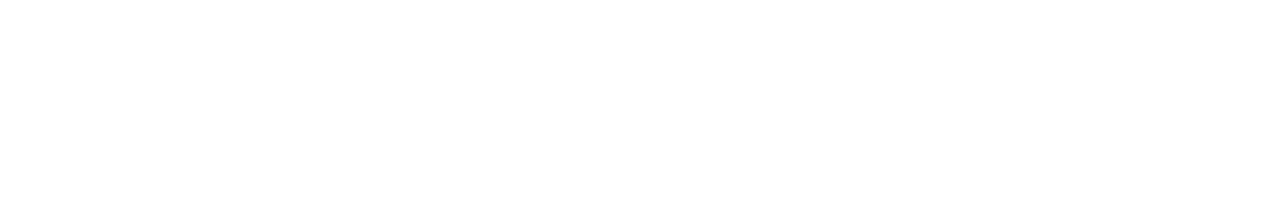
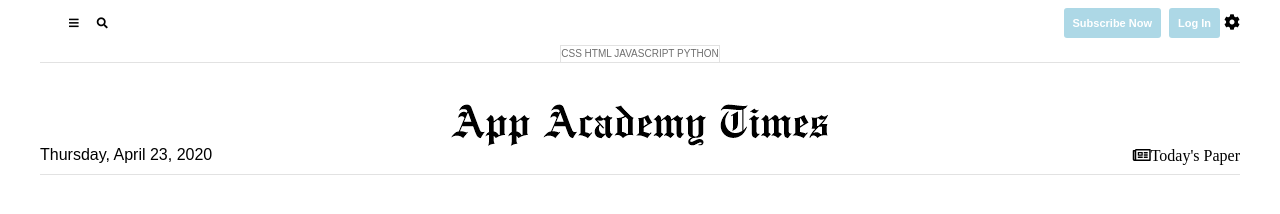
Before and after one commit to giancarlo-sanchez/aa-times, a plain HTML site: page index.html in a window 1280 px wide. Drawn offline with Linux system fonts and the light colour scheme.

Commit message:
masthead completed

```diff
--- /dev/null
+++ b/home-page.js
@@ -0,0 +1,20 @@
+
+function makeDate () {
+    const today = new Date;
+    const day = today.getDate();
+    const weekday = today.getDay();
+    const month = today.getMonth();
+    const year = today.getFullYear();
+    const months = ["January", "February", "March", "April", "May", "June",
+        "July", "August", "September", "October", "November", "December"]
+    const weekdays = ["Sunday", "Monday", "Tuesday", "Wednesday", "Thursday", "Friday", "Saturday"];
+    const fullDate = `${weekdays[weekday]}, ${months[month]} ${day}, ${year}`;
+    return fullDate;
+}
+
+window.addEventListener('DOMContentLoaded', () => {
+
+const todayDate = document.getElementsByClassName("masthead__date");
+todayDate[0].innerHTML = `${makeDate()}`;
+
+});
--- a/index.html
+++ b/index.html
@@ -3,9 +3,59 @@
 <head>
     <meta charset="UTF-8">
     <meta name="viewport" content="width=device-width, initial-scale=1.0">
-    <title>Document</title>
+
+    <link rel="stylesheet" type="text/css" href="https://use.fontawesome.com/releases/v5.0.12/css/all.css">
+    <link rel="stylesheet" type="text/css" href="stylesheets/main-styles.css">
+
+    <script type="text/javascript" src="home-page.js"></script>
+    <title>App Academy Times</title>
+
 </head>
+
 <body>
+    <header>
 
+    <div class="masthead">
+        <div class="masthead__menu-and-search">
+            <div class="masthead__menuButton">
+                <i class="fa fa-bars"></i>
+            </div>
+            <div class="masthead__searchButton">
+                <i class="fa fa-search"></i>
+            </div>
+        </div>
+
+        <div class="masthead__actions">
+            <button>Subscribe Now</button>
+            <button>Log In</button>
+            <div class="masthead__actions-icon">
+                <i class="fas fa-cog"></i>
+            </div>
+        </div>
+
+        <div class="masthead__technologies">
+            <div class="masthead__technology-list">
+                <span class="masthead__technology-CSS">CSS</span>
+                <span class="masthead__technology-HTML">HTML</span>
+                <span class="masthead__technology-JSC">JavaScript</span>
+                <span class="masthead__technology-PYTH">Python</span>
+            </div>
+        </div>
+
+        <div class="masthead__date">date</div>
+
+        <div class="masthead__logo">
+            <img class ="masthead__logo-img" src="\images\AA_Times_Logo.png">
+        </div>
+
+        <div class="masthead__paper">
+            <i class="far fa-newspaper">Today's Paper</i>
+        </div>
+
+    </div>
+
+    </header>
+    <main></main>
+    <footer></footer>
 </body>
 </html>
--- a/stylesheets/components/masthead.css
+++ b/stylesheets/components/masthead.css
@@ -0,0 +1,107 @@
+button {
+    background-color: lightblue;
+    border-radius: 3px;
+    font-weight: bold;
+    color: white;
+    font-family: Arial, Helvetica, sans-serif;
+    font-size: 11px;
+    padding: 7px 9px 7px 9px;
+    margin-left:4px;
+    margin-right:4px;
+    transition: background-color 0.3s ;
+}
+button:hover {
+    background-color: blue;
+    text-transform: uppercase;
+}
+
+.masthead{
+    display: grid;
+    grid-template-columns: repeat(3, 1fr);
+    grid-template-rows: 1fr 0.3fr 2.5fr
+}
+
+.masthead__menu-and-search{
+    grid-column: 1/2;
+    grid-row: 1/2;
+    display: flex;
+    align-items: center;
+    padding-left:20px;
+}
+.masthead__menuButton, .masthead__searchButton {
+    font-size: 11px;
+    padding: 7px 9px 7px 9px;
+}
+.masthead__searchButton:hover {
+    background-color: #f7f7f5;
+}
+.masthead__menuButton:hover {
+    background-color: #f7f7f5;
+}
+
+.masthead__actions {
+    grid-column: 3 / 4;
+    grid-row: 1 / 2;
+    display: flex;
+    justify-content: flex-end;
+    align-items: center;
+    height: 45px;
+}
+
+.masthead__technologies {
+    grid-column: 1 / 4;
+    grid-row: 2 / 3;
+    display:flex;
+    text-align: center;
+    justify-content: center;
+    align-items: center;
+
+}
+.masthead__technology {
+    margin: 0 4px;
+}
+
+  .masthead__technology-list {
+    color: #6f6f6f;
+    font-size: 10px;
+    text-transform: uppercase;
+    border-left: 1px solid #e2e2e2;
+    border-right: 1px solid #e2e2e2;
+    border-top: 1px solid #e2e2e2;
+}
+
+
+
+.masthead__date {
+    grid-column: 1 / 2;
+    grid-row: 3 / 4;
+    border-bottom: 1px solid#e2e2e2;
+    padding-bottom: 11px;
+    border-top: 1px solid #e2e2e2;
+    display:flex;
+    align-items: flex-end;
+}
+
+.masthead__logo {
+    grid-column: 2 / 3;
+    grid-row: 3 / 4;
+    display: flex;
+    justify-content: center;
+    align-items: center;
+    padding-top: 20px;
+    border-bottom: 1px solid #e2e2e2;
+    padding-bottom: 11px;
+    border-top: 1px solid #e2e2e2;
+}
+
+.masthead__paper {
+    display:flex;
+    align-items: flex-end;
+    justify-content: flex-end;
+    grid-column: 3 / 4;
+    grid-row: 3 / 4;
+    border-bottom: 1px solid #e2e2e2;
+    padding-bottom: 11px;
+    border-top: 1px solid #e2e2e2;
+
+}
--- a/stylesheets/global.css
+++ b/stylesheets/global.css
@@ -0,0 +1,10 @@
+header, footer, main {
+    max-width: 1400px;
+    margin: auto;
+    padding: 0 40px 0 40px;
+}
+
+body {
+    font-family: Arial, Helvetica, sans-serif;
+    line-height: 1em;
+}
```
